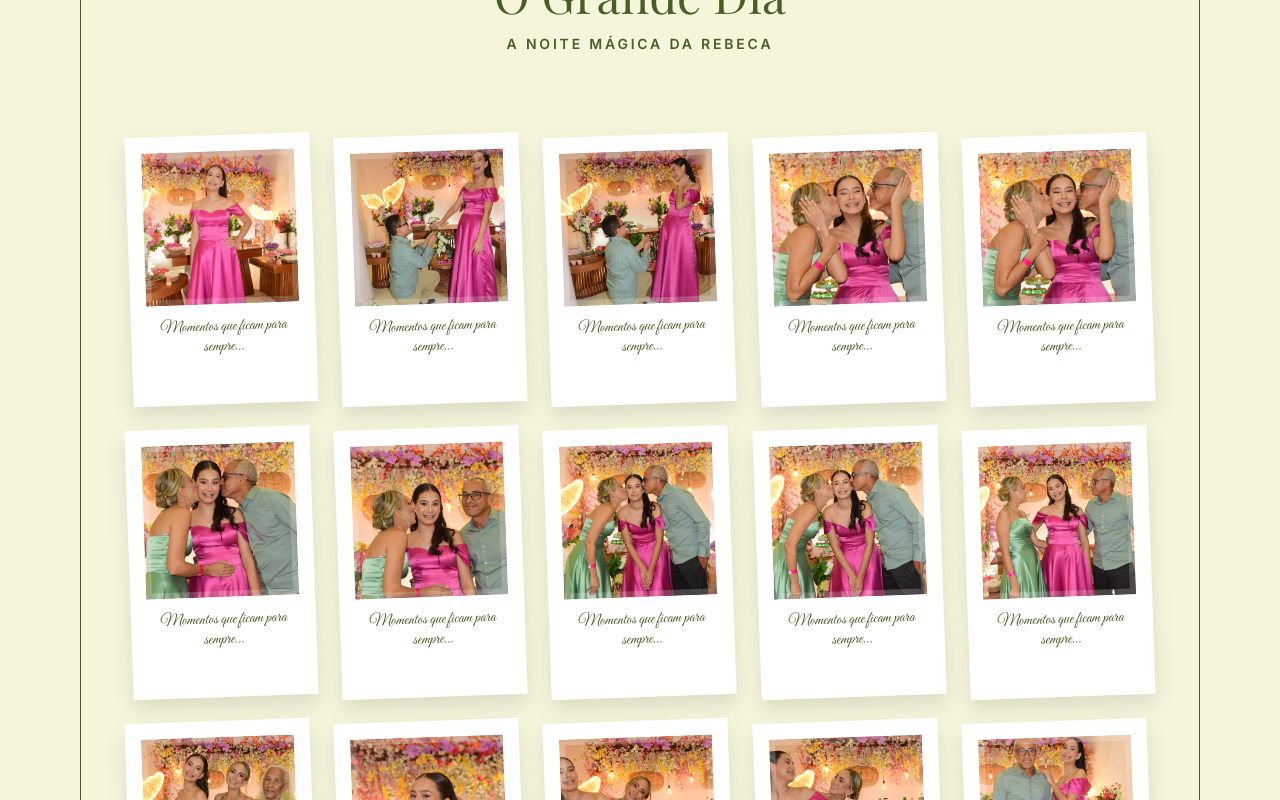
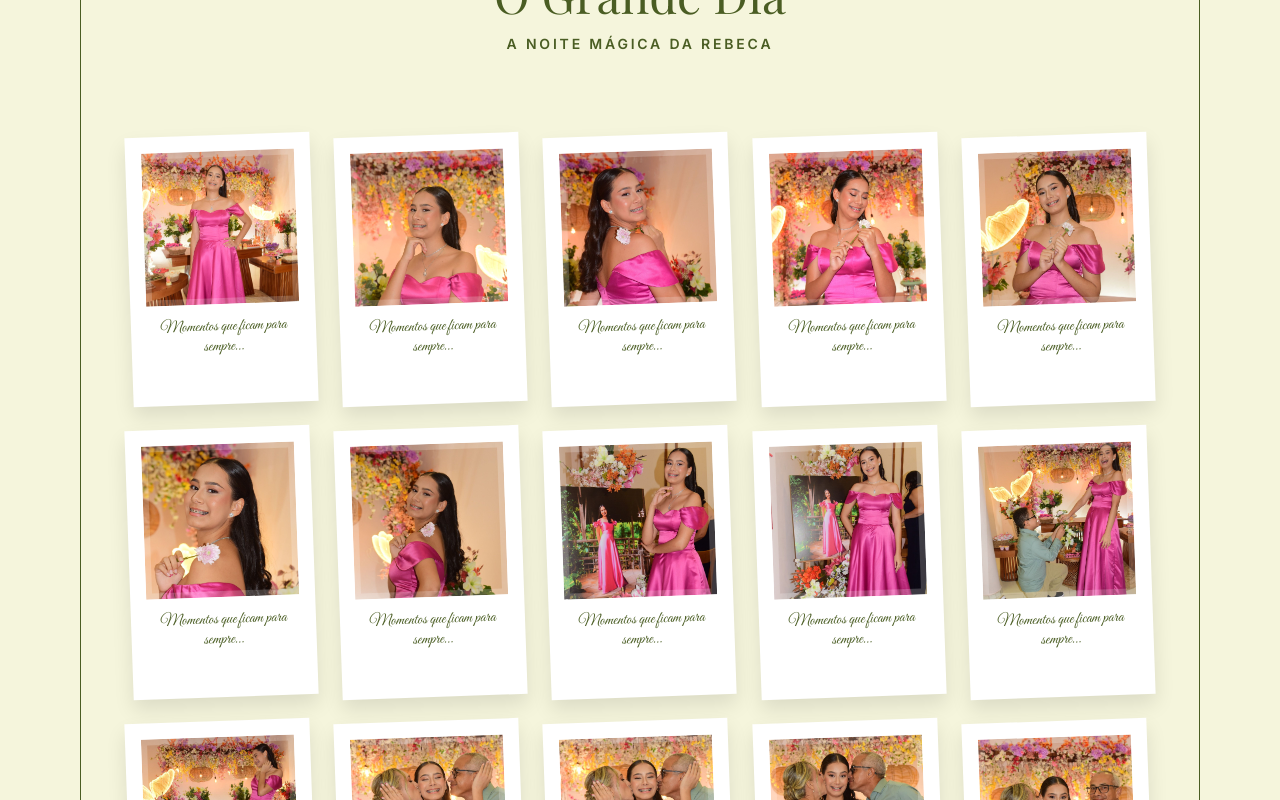
Before and after one commit to lucasrdt/rebeca-meu-jardim-secreto, a React (Vite) app: page / in a window 1280 px wide. Shown: the part 2480-3280 px from the top of the page. Built offline with nearby package versions, Linux system fonts and the light colour scheme; no server answers; the database is empty; a web font is replaced by a local one.

Commit message:
fix: ordenar fotos numericamente

```diff
--- a/src/App.tsx
+++ b/src/App.tsx
@@ -43,9 +43,23 @@ const destaqueImagesRaw = import.meta.glob('./assets/destaque-compressed/*.{jpg,
 const festaImagesRaw = import.meta.glob('./assets/festa-compressed/*.{jpg,jpeg,png,JPG,JPEG}', { eager: true });
 const decorImagesRaw = import.meta.glob('./assets/decoracoes-compressed/*.{jpg,jpeg,png,JPG,JPEG}', { eager: true });
 
-const destaqueImages = Object.values(destaqueImagesRaw).map((module: any) => module.default);
+const destaqueImages = Object.keys(destaqueImagesRaw)
+  .sort((a, b) => {
+    const aNum = parseInt(a.split('/').pop()?.split('.')[0] || '0');
+    const bNum = parseInt(b.split('/').pop()?.split('.')[0] || '0');
+    return aNum - bNum;
+  })
+  .map((key) => (destaqueImagesRaw[key] as any).default);
+
 const festaImagesBase = Object.values(festaImagesRaw).map((module: any) => module.default);
-const decorImages = Object.values(decorImagesRaw).map((module: any) => module.default);
+
+const decorImages = Object.keys(decorImagesRaw)
+  .sort((a, b) => {
+    const aNum = parseInt(a.split('/').pop()?.split('.')[0] || '0');
+    const bNum = parseInt(b.split('/').pop()?.split('.')[0] || '0');
+    return aNum - bNum;
+  })
+  .map((key) => (decorImagesRaw[key] as any).default);
 
 const festaImages = [...destaqueImages, ...festaImagesBase, ...decorImages];
 
```
